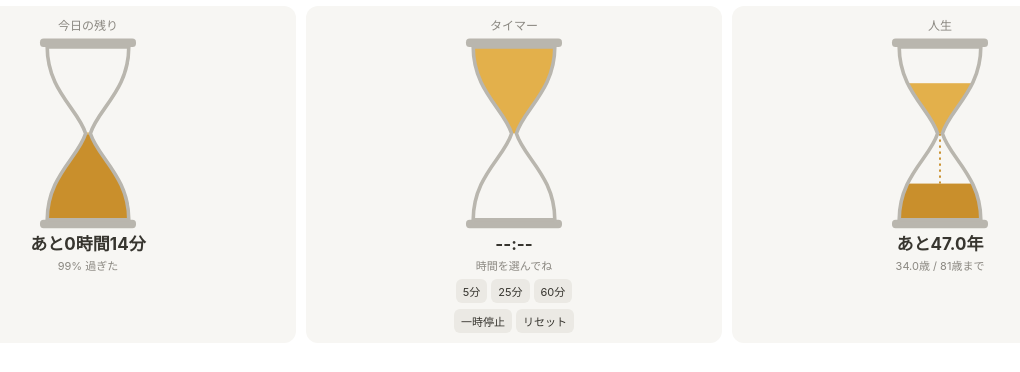
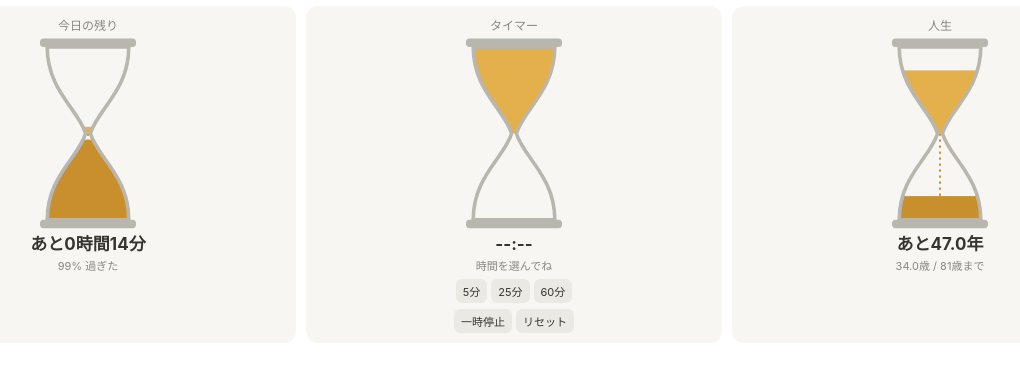
Before and after one commit to tomamemory141/rain, a plain HTML site: page hourglass.html in a window 1280 px wide. Shown: the whole page, without its empty margins (126-1146 px from the left). Drawn offline with Linux system fonts and the light colour scheme.

Commit message:
Add files via upload

```diff
--- a/hourglass.html
+++ b/hourglass.html
@@ -49,12 +49,33 @@ function glassSVG(id){
 </svg>`;
 }
 // f = 上に残っている砂の割合(0〜1)。flow = 砂が落ちている途中か
+// 砂の「量」で割合を合わせる:ガラスの形(上が広く首が細い)を1段ずつ数えて、
+// 「全体のうち何%の砂が入る高さか」を求める。高さで決めると見た目の量とずれるため。
+const SC=4, CUM=(function(){
+  const c=document.createElement('canvas'); c.width=100*SC; c.height=164*SC;
+  const x=c.getContext('2d'); x.scale(SC,SC); x.fillStyle='#000'; x.fill(new Path2D(GLASS));
+  const d=x.getImageData(0,0,c.width,c.height).data, row=new Array(164*SC).fill(0);
+  for(let y=0;y<164*SC;y++){let n=0;for(let xx=0;xx<100*SC;xx++){if(d[(y*c.width+xx)*4+3]>127)n++;}row[y]=n;}
+  // 上の玉:首(y=82)から上へ積んだ面積 / 下の玉:底(y=154)から上へ積んだ面積
+  const up=[0], dn=[0];
+  for(let y=82*SC-1;y>=10*SC;y--) up.push(up[up.length-1]+row[y]);
+  for(let y=154*SC-1;y>=82*SC;y--) dn.push(dn[dn.length-1]+row[y]);
+  return {up,dn};
+})();
+// 面積の割合 a(0〜1) になる高さ(上の玉も下の玉も、底から数えた高さ)を返す
+function levelFor(cum,a){
+  const tot=cum[cum.length-1], want=a*tot; let lo=0,hi=cum.length-1;
+  while(lo<hi){const m=(lo+hi)>>1; if(cum[m]<want)lo=m+1; else hi=m;}
+  return lo/SC;
+}
 function setGlass(id,f,flow){
   f=Math.max(0,Math.min(1,f));
-  const H=72, top=document.getElementById('top-'+id), bot=document.getElementById('bot-'+id), st=document.getElementById('st-'+id);
-  top.setAttribute('y',82-H*f); top.setAttribute('height',H*f);
-  const g=1-f; bot.setAttribute('y',154-H*g); bot.setAttribute('height',H*g);
-  if(flow && f>0 && f<1){ st.style.display=''; st.setAttribute('y2',154-H*g); } else { st.style.display='none'; }
+  const top=document.getElementById('top-'+id), bot=document.getElementById('bot-'+id), st=document.getElementById('st-'+id);
+  const ht=levelFor(CUM.up,f);          // 上の砂の高さ(首から)
+  const hb=levelFor(CUM.dn,1-f);        // 下の砂の高さ(底から)
+  top.setAttribute('y',82-ht); top.setAttribute('height',ht);
+  bot.setAttribute('y',154-hb); bot.setAttribute('height',hb);
+  if(flow && f>0 && f<1){ st.style.display=''; st.setAttribute('y2',154-hb); } else { st.style.display='none'; }
 }
 const P=new URLSearchParams(location.search);
 const pad=n=>String(n).padStart(2,'0');
```
